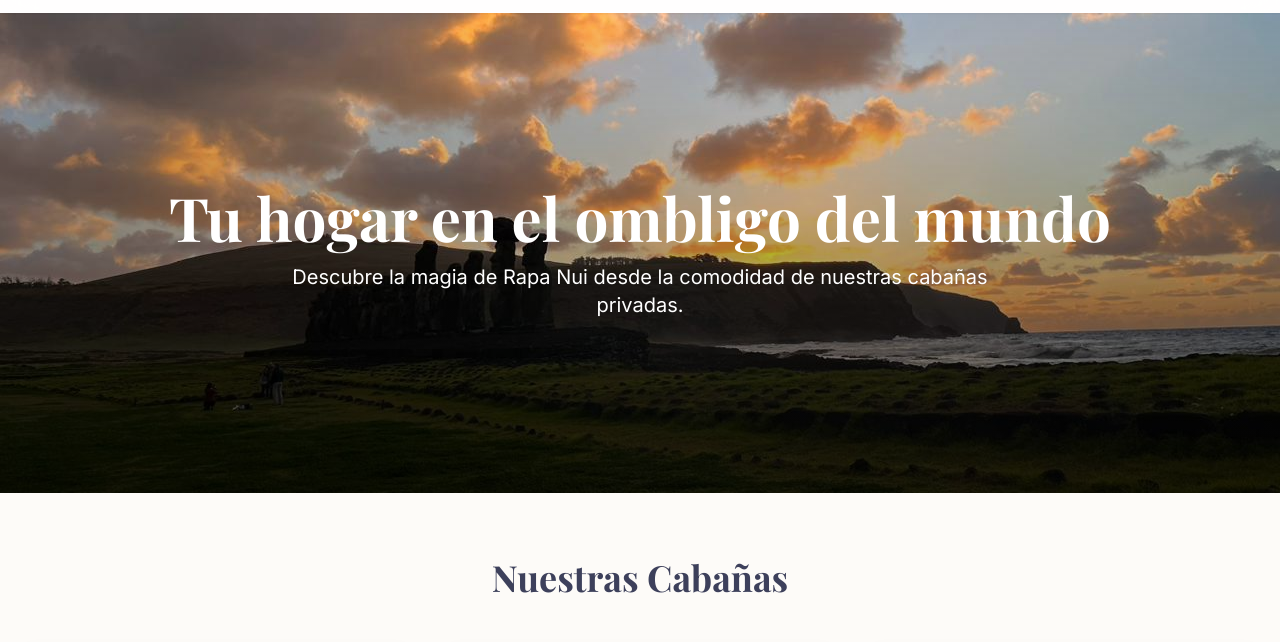
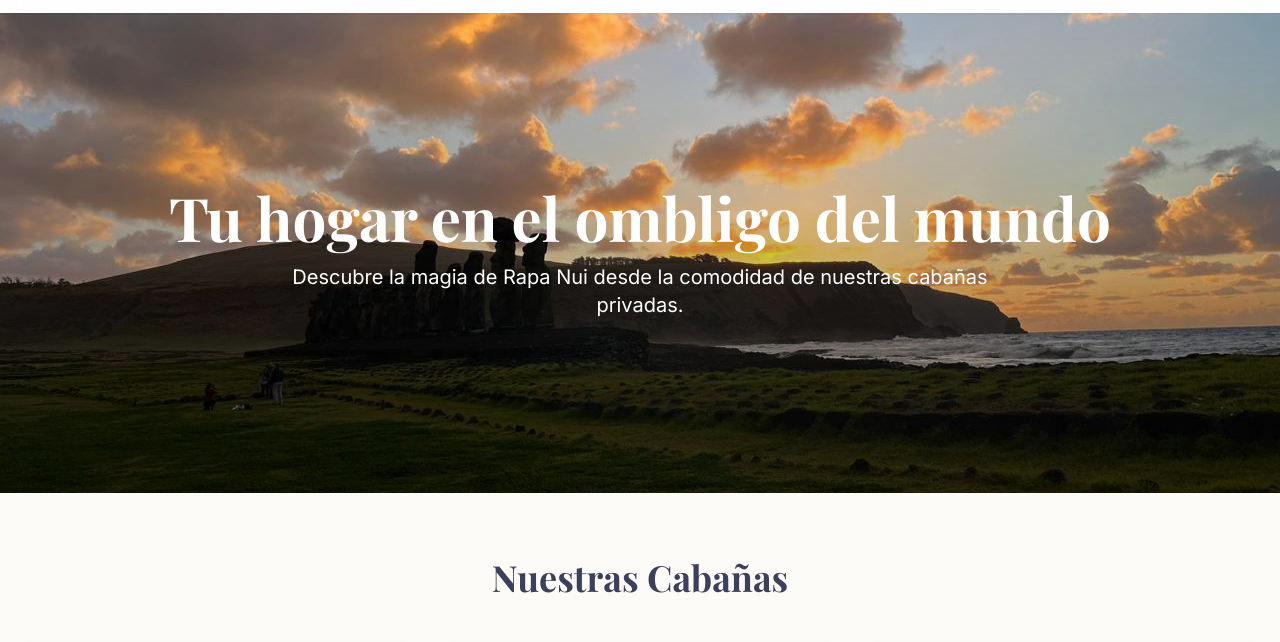
Before and after one commit to fiignacio/WebCabanasManuara, a plain HTML site: page index.html in a window 1280 px wide. Shown: the part 59-701 px from the top of the page. Drawn offline with nearby package versions, Linux system fonts and the light colour scheme; no server answers; grey boxes are pictures that could not be loaded.

Commit message:
Update index.html

```diff
--- a/index.html
+++ b/index.html
@@ -82,7 +82,7 @@
 
     <!-- Hero Section -->
     <section class="relative h-[60vh] min-h-[400px] bg-cover bg-center text-white" style="background-image: url('https://raw.githubusercontent.com/fiignacio/WebCabanasManuara/main/IMG-20230803-WA0002.jpg');">
-        <div class="absolute inset-0 bg-gradient-to-t from-black/60 to-transparent"></div>
+        <div class="absolute inset-0 bg-gradient-to-t from-black/40 to-transparent"></div>
         <div class="relative container mx-auto px-6 h-full flex flex-col justify-center items-center text-center">
             <h1 class="text-4xl md:text-6xl font-bold mb-4">Tu hogar en el ombligo del mundo</h1>
             <p class="text-lg md:text-xl max-w-3xl">Descubre la magia de Rapa Nui desde la comodidad de nuestras cabañas privadas.</p>
```
